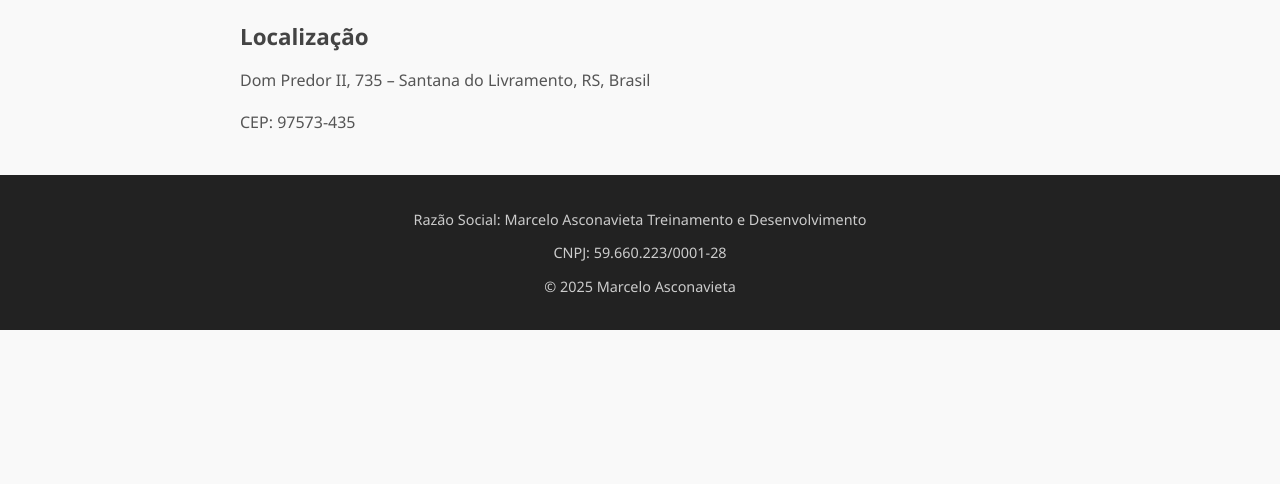
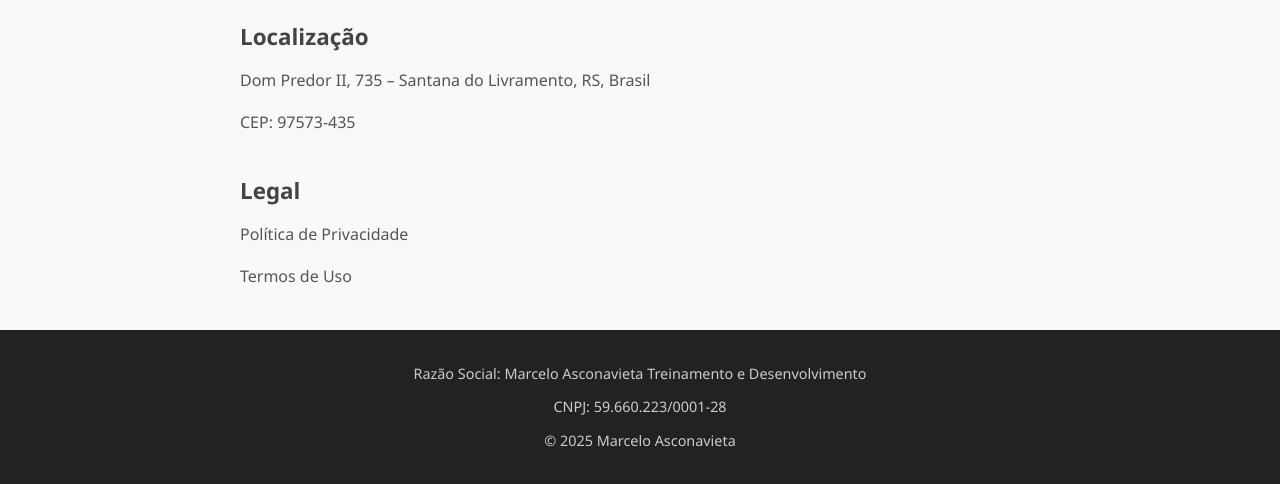
Before and after one commit to carlos-marcelo/site, a plain HTML site: page index.html in a window 1280 px wide. Shown: the part 463-947 px from the top of the page. Before the commit the page ends 800 px from the top, so only its background shows below. Drawn offline with Linux system fonts and the light colour scheme.

Commit message:
Update index.html

```diff
--- a/index.html
+++ b/index.html
@@ -5,7 +5,7 @@
   <meta name="viewport" content="width=device-width,initial-scale=1" />
   <meta name="facebook-domain-verification" content="0l63v15fz0v56zli7blom52ex7tabg" />
   <title>Marcelo Asconavieta</title>
-  <link rel="stylesheet" href="https://cdnjs.cloudflare.com/ajax/libs/font-awesome/6.5.0/css/all.min.css" integrity="sha512-..." crossorigin="anonymous" referrerpolicy="no-referrer" />
+  <link rel="stylesheet" href="https://cdnjs.cloudflare.com/ajax/libs/font-awesome/6.5.0/css/all.min.css" crossorigin="anonymous" referrerpolicy="no-referrer" />
   <style>
     body {
       margin: 0;
@@ -90,6 +90,12 @@
     <p>Dom Predor II, 735 – Santana do Livramento, RS, Brasil</p>
     <p>CEP: 97573-435</p>
   </div>
+
+  <div class="section">
+    <h2>Legal</h2>
+    <p><a href="politica-de-privacidade.html" target="_blank">Política de Privacidade</a></p>
+    <p><a href="termos-de-uso.html" target="_blank">Termos de Uso</a></p>
+  </div>
 </div>
 
 <footer>
```
